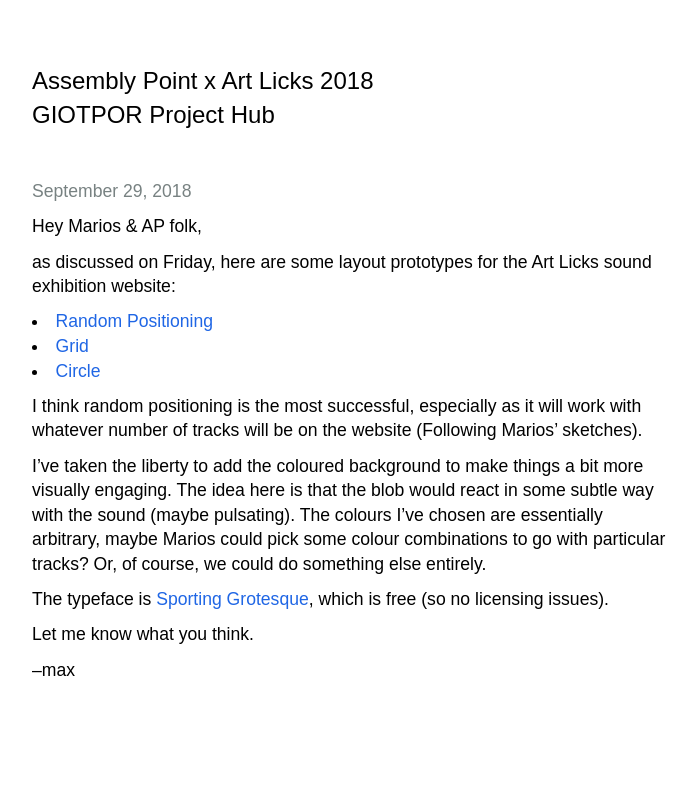
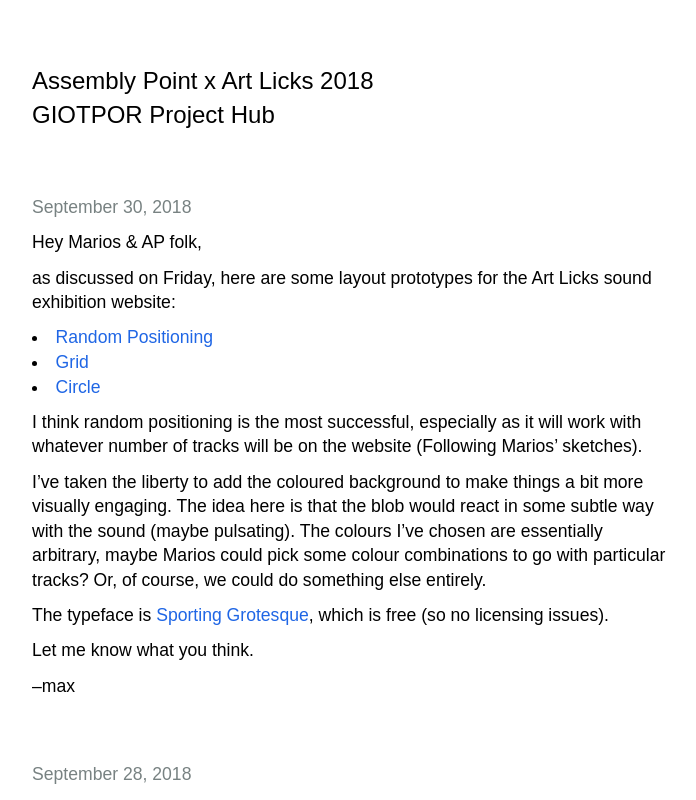
Before and after one commit to awesomephant/ap-audio-site, a Jekyll site: the page built from index.md, in a window 1280 px wide. Shown: the top 800 px of the page, without its empty margins (32-728 px from the left). Built offline with Jekyll 4.4.1, drawn with Linux system fonts in a browser that asks for light colours; some of the changed text lies outside the part shown.

Commit message:
Add interface sketches

```diff
--- a/css/dir.scss
+++ b/css/dir.scss
@@ -28,9 +28,14 @@ ul {
 
 blockquote {
     color: rgb(120,130,130);
+    margin-top: 4rem;
 }
 
 header {
     margin-bottom: 2em;
     font-size: 1.5rem;
 }
+
+img {
+  max-width: 100%;
+}
--- a/index.md
+++ b/index.md
@@ -5,7 +5,7 @@
 layout: dir
 ---
 
-> September 29, 2018
+> September 30, 2018
 
 Hey Marios & AP folk,
 
@@ -24,3 +24,10 @@ The typeface is [Sporting Grotesque](https://velvetyne.fr/fonts/sporting-grotesq
 Let me know what you think.
 
 --max
+
+
+> September 28, 2018
+
+Interface sketches by Marios:
+
+![Sketches](/ap-audio-site/assets/IMG_4082.JPG)
```
Also changed, not shown: 1 other file.
